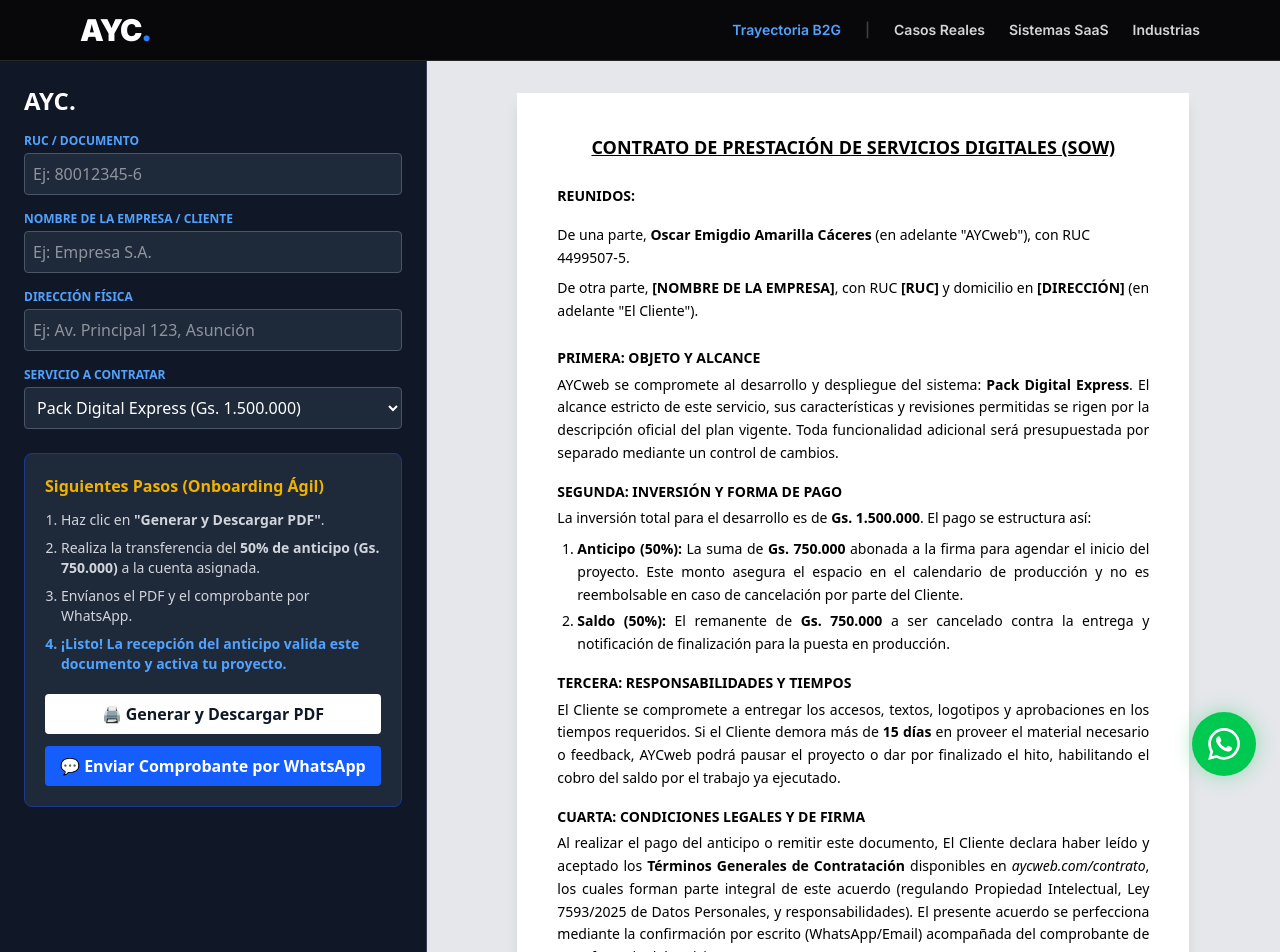
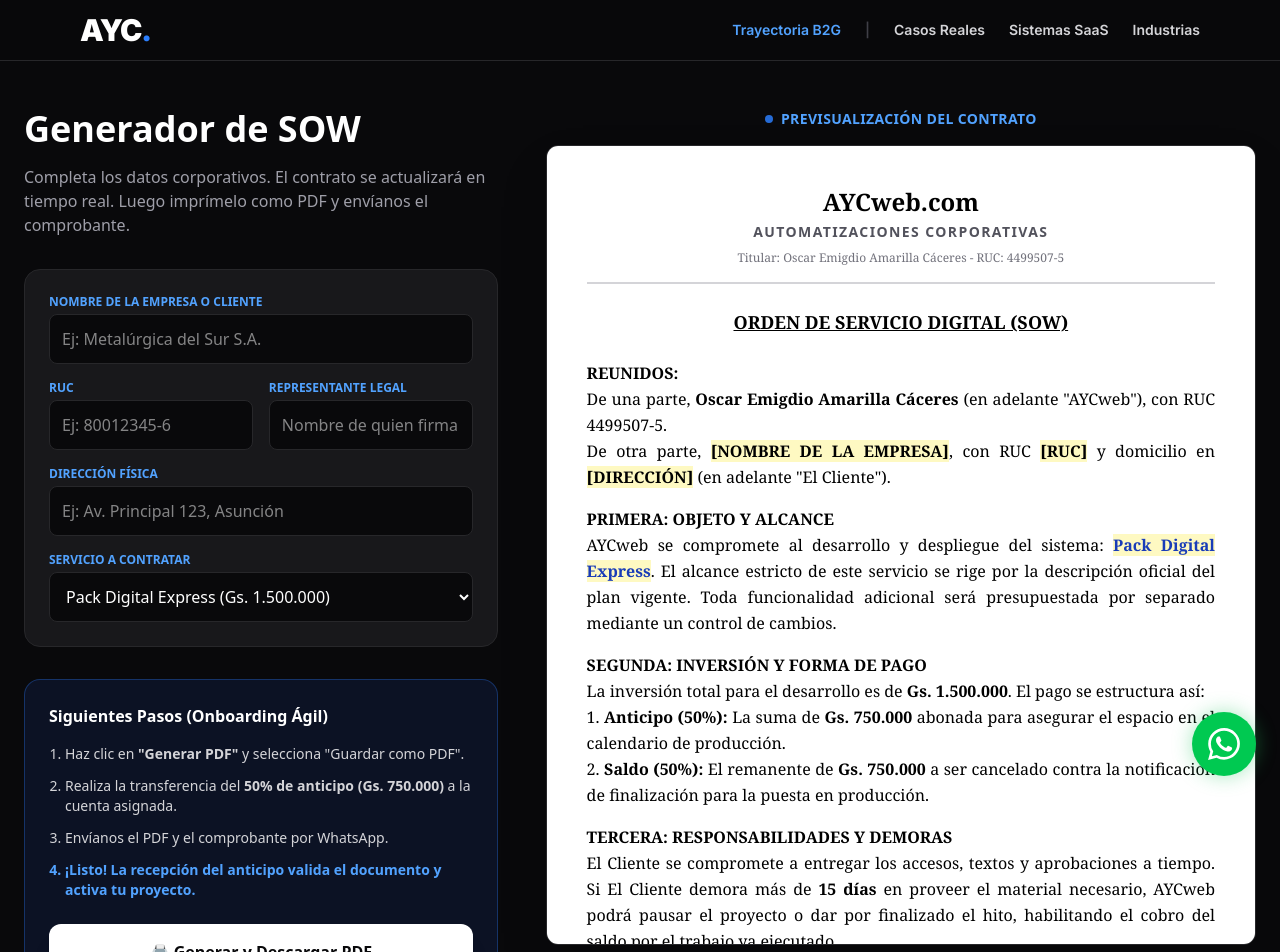
Before and after one commit to oscaramarilla/aycweb, a Next.js app: page /legales in a window 1280 px wide. Shown: the top 952 px of the page. Built offline with nearby package versions, Linux system fonts and the light colour scheme.

Commit message:
feat: PDF ninja ing

```diff
--- a/app/legales/page.tsx
+++ b/app/legales/page.tsx
@@ -3,188 +3,209 @@
 import React, { useState } from 'react';
 
 export default function GeneradorContrato() {
-  // Estados para los campos dinámicos
-  const [empresa, setEmpresa] = useState('[NOMBRE DE LA EMPRESA]');
-  const [ruc, setRuc] = useState('[RUC]');
-  const [direccion, setDireccion] = useState('[DIRECCIÓN]');
-  const [servicio, setServicio] = useState('Pack Digital Express');
-  const [precio, setPrecio] = useState('1.500.000');
-  const [anticipo, setAnticipo] = useState('750.000');
+  // Estados para guardar los datos del cliente en tiempo real
+  const [datos, setDatos] = useState({
+    empresa: '',
+    ruc: '',
+    direccion: '',
+    representante: '',
+    servicio: 'Pack Digital Express',
+  });
 
-  // Función para manejar el cambio de plan y actualizar precios
-  const handleSelectChange = (e: any) => {
-    const opcion = e.target.value;
-    if (opcion === 'express') {
-      setServicio('Pack Digital Express');
-      setPrecio('1.500.000');
-      setAnticipo('750.000');
-    } else if (opcion === 'pro') {
-      setServicio('Pack Digital Pro');
-      setPrecio('3.000.000');
-      setAnticipo('1.500.000');
-    }
+  // Lógica de precios según el servicio seleccionado
+  const planes = {
+    "Pack Digital Express": { precio: "1.500.000", anticipo: "750.000", saldo: "750.000" },
+    "Automatización Empresarial": { precio: "4.500.000", anticipo: "2.250.000", saldo: "2.250.000" },
+    "Motor de Cotizaciones PRO": { precio: "8.000.000", anticipo: "4.000.000", saldo: "4.000.000" }
   };
 
-  // Función REAL y blindada para generar el PDF
-  const handleGenerarPDF = async () => {
-    try {
-      // Aviso en consola para saber que arrancó
-      console.log("Iniciando generación de PDF...");
+  const planSeleccionado = planes[datos.servicio as keyof typeof planes];
 
-      const elemento = document.getElementById('documento-contrato');
-      if (!elemento) {
-        alert("No se encontró el contrato en la pantalla.");
-        return;
-      }
-
-      // Importación dinámica segura para Next.js
-      const html2pdfModule = await import('html2pdf.js');
-      const html2pdf = html2pdfModule.default || html2pdfModule;
-
-      const opciones: any = {
-        margin: 15,
-        filename: `Contrato_SOW_${empresa.replace(/\s+/g, '_')}.pdf`,
-        image: { type: 'jpeg', quality: 0.98 },
-        html2canvas: { scale: 2, useCORS: true }, // useCORS ayuda con los estilos
-        jsPDF: { unit: 'mm', format: 'a4', orientation: 'portrait' }
+  // Función infalible para generar PDF usando el navegador
+  const generarPDF = () => {
+    window.print();
   };
 
-      // Generamos el PDF
-      await html2pdf().set(opciones).from(elemento).save();
-      console.log("¡PDF generado con éxito!");
-
-    } catch (error) {
-      console.error("Error al generar el PDF:", error);
-      alert("Hubo un problema al generar el PDF. Mirá la consola (F12) para más detalles.");
-    }
-  };
-
-  const handleEnviarWhatsApp = () => {
-    const nombreEmpresa = empresa !== '[NOMBRE DE LA EMPRESA]' ? empresa : 'mi empresa';
-    const mensaje = `Hola Oscar, aquí te envío el comprobante del anticipo para iniciar el proyecto de ${nombreEmpresa} (${servicio}).`;
-    // Reemplaza los X con tu número real de WhatsApp de AYC
-    window.open(`https://wa.me/595XXXXXXXXX?text=${encodeURIComponent(mensaje)}`, '_blank');
-  };
+  // Link de WhatsApp dinámico
+  const empresaNombre = datos.empresa || 'mi empresa';
+  const whatsappLink = `https://wa.me/595985864209?text=${encodeURIComponent(`Hola Oscar, ya generé el contrato por el ${datos.servicio} para ${empresaNombre}. Te paso el comprobante del anticipo para agendar el inicio del proyecto.`)}`;
 
   return (
-    <div className="flex min-h-screen bg-gray-900 text-white font-sans">
+    <main className="min-h-screen bg-zinc-950 text-zinc-300 font-sans selection:bg-blue-500/30">
 
-      {/* PANEL IZQUIERDO */}
-      <div className="w-1/3 p-6 border-r border-gray-700 flex flex-col gap-6">
+      {/* ==========================================
+          VISTA WEB (OCULTA AL IMPRIMIR EL PDF)
+          ========================================== */}
+      <div className="print:hidden py-12 px-4 sm:px-6 max-w-7xl mx-auto flex flex-col lg:flex-row gap-12">
+
+        {/* Columna Izquierda (FORMULARIO) */}
+        <div className="w-full lg:w-2/5 order-2 lg:order-1 space-y-8">
+
           <div>
-          <h2 className="text-2xl font-bold mb-4 text-white">AYC.</h2>
+            <h1 className="text-4xl font-black text-white mb-4">Generador de SOW</h1>
+            <p className="text-zinc-400 mb-8">Completa los datos corporativos. El contrato se actualizará en tiempo real. Luego imprímelo como PDF y envíanos el comprobante.</p>
 
-          <div className="flex flex-col gap-4">
+            <div className="bg-zinc-900 border border-zinc-800 p-6 rounded-2xl space-y-4 mb-8">
               <div>
-              <label className="block text-xs text-blue-400 font-semibold mb-1">RUC / DOCUMENTO</label>
-              <input
-                type="text"
-                placeholder="Ej: 80012345-6"
-                className="w-full p-2 bg-gray-800 rounded border border-gray-600 focus:border-blue-500 outline-none"
-                onChange={(e) => setRuc(e.target.value || '[RUC]')}
-              />
+                <label className="block text-xs font-bold text-blue-400 uppercase mb-1">Nombre de la Empresa o Cliente</label>
+                <input type="text" className="w-full bg-zinc-950 border border-zinc-800 rounded-lg p-3 text-white focus:border-blue-500 outline-none" placeholder="Ej: Metalúrgica del Sur S.A." onChange={e => setDatos({...datos, empresa: e.target.value})} />
+              </div>
+              <div className="grid grid-cols-1 sm:grid-cols-2 gap-4">
+                <div>
+                  <label className="block text-xs font-bold text-blue-400 uppercase mb-1">RUC</label>
+                  <input type="text" className="w-full bg-zinc-950 border border-zinc-800 rounded-lg p-3 text-white focus:border-blue-500 outline-none" placeholder="Ej: 80012345-6" onChange={e => setDatos({...datos, ruc: e.target.value})} />
                 </div>
                 <div>
-              <label className="block text-xs text-blue-400 font-semibold mb-1">NOMBRE DE LA EMPRESA / CLIENTE</label>
-              <input
-                type="text"
-                placeholder="Ej: Empresa S.A."
-                className="w-full p-2 bg-gray-800 rounded border border-gray-600 focus:border-blue-500 outline-none"
-                onChange={(e) => setEmpresa(e.target.value || '[NOMBRE DE LA EMPRESA]')}
-              />
+                  <label className="block text-xs font-bold text-blue-400 uppercase mb-1">Representante Legal</label>
+                  <input type="text" className="w-full bg-zinc-950 border border-zinc-800 rounded-lg p-3 text-white focus:border-blue-500 outline-none" placeholder="Nombre de quien firma" onChange={e => setDatos({...datos, representante: e.target.value})} />
+                </div>
               </div>
               <div>
-              <label className="block text-xs text-blue-400 font-semibold mb-1">DIRECCIÓN FÍSICA</label>
-              <input
-                type="text"
-                placeholder="Ej: Av. Principal 123, Asunción"
-                className="w-full p-2 bg-gray-800 rounded border border-gray-600 focus:border-blue-500 outline-none"
-                onChange={(e) => setDireccion(e.target.value || '[DIRECCIÓN]')}
-              />
+                <label className="block text-xs font-bold text-blue-400 uppercase mb-1">Dirección Física</label>
+                <input type="text" className="w-full bg-zinc-950 border border-zinc-800 rounded-lg p-3 text-white focus:border-blue-500 outline-none" placeholder="Ej: Av. Principal 123, Asunción" onChange={e => setDatos({...datos, direccion: e.target.value})} />
               </div>
               <div>
-              <label className="block text-xs text-blue-400 font-semibold mb-1">SERVICIO A CONTRATAR</label>
-              <select
-                className="w-full p-2 bg-gray-800 rounded border border-gray-600 focus:border-blue-500 outline-none"
-                onChange={handleSelectChange}
-              >
-                <option value="express">Pack Digital Express (Gs. 1.500.000)</option>
-                <option value="pro">Pack Digital Pro (Gs. 3.000.000)</option>
+                <label className="block text-xs font-bold text-blue-400 uppercase mb-1">Servicio a Contratar</label>
+                <select className="w-full bg-zinc-950 border border-zinc-800 rounded-lg p-3 text-white focus:border-blue-500 outline-none" onChange={e => setDatos({...datos, servicio: e.target.value})}>
+                  <option value="Pack Digital Express">Pack Digital Express (Gs. 1.500.000)</option>
+                  <option value="Automatización Empresarial">Automatización Empresarial (Gs. 4.500.000)</option>
+                  <option value="Motor de Cotizaciones PRO">Motor de Cotizaciones PRO (Gs. 8.000.000)</option>
                 </select>
+              </div>
+            </div>
+
+            <div className="bg-blue-900/20 border border-blue-500/30 p-6 rounded-2xl">
+              <h3 className="text-white font-bold mb-4">Siguientes Pasos (Onboarding Ágil)</h3>
+              <ol className="list-decimal pl-4 space-y-3 text-sm text-zinc-300">
+                <li>Haz clic en <strong>"Generar PDF"</strong> y selecciona "Guardar como PDF".</li>
+                <li>Realiza la transferencia del <strong>50% de anticipo (Gs. {planSeleccionado.anticipo})</strong> a la cuenta asignada.</li>
+                <li>Envíanos el PDF y el comprobante por WhatsApp.</li>
+                <li className="text-blue-400 font-bold">¡Listo! La recepción del anticipo valida el documento y activa tu proyecto.</li>
+              </ol>
+
+              <div className="mt-6 flex flex-col gap-3">
+                <button onClick={generarPDF} className="w-full bg-white text-zinc-950 hover:bg-zinc-200 font-black py-4 rounded-xl shadow-xl transition-all">
+                  🖨️ Generar y Descargar PDF
+                </button>
+                <a href={whatsappLink} target="_blank" rel="noopener noreferrer" className="w-full bg-blue-600 hover:bg-blue-500 text-white font-black py-4 rounded-xl text-center shadow-lg transition-all">
+                  💬 Enviar Comprobante por WhatsApp
+                </a>
+              </div>
             </div>
           </div>
         </div>
 
-        {/* ONBOARDING ÁGIL */}
-        <div className="bg-gray-800 p-5 rounded-lg border border-blue-900">
-          <h3 className="text-yellow-500 font-semibold mb-3">Siguientes Pasos (Onboarding Ágil)</h3>
-          <ol className="text-sm text-gray-300 flex flex-col gap-2 list-decimal pl-4">
-            <li>Haz clic en <strong>"Generar y Descargar PDF"</strong>.</li>
-            <li>Realiza la transferencia del <strong>50% de anticipo (Gs. {anticipo})</strong> a la cuenta asignada.</li>
-            <li>Envíanos el PDF y el comprobante por WhatsApp.</li>
-            <li className="text-blue-400 font-semibold">¡Listo! La recepción del anticipo valida este documento y activa tu proyecto.</li>
-          </ol>
-
-          <div className="mt-5 flex flex-col gap-3">
-            <button
-              onClick={handleGenerarPDF}
-              className="w-full bg-white text-gray-900 font-bold py-2 rounded flex justify-center items-center gap-2 hover:bg-gray-200 transition"
-            >
-              🖨️ Generar y Descargar PDF
-            </button>
-            <button
-              onClick={handleEnviarWhatsApp}
-              className="w-full bg-blue-600 text-white font-bold py-2 rounded flex justify-center items-center gap-2 hover:bg-blue-700 transition"
-            >
-              💬 Enviar Comprobante por WhatsApp
-            </button>
-          </div>
-        </div>
+        {/* Columna Derecha (VISTA PREVIA EN WEB) */}
+        <div className="w-full lg:w-3/5 order-1 lg:order-2">
+          <div className="sticky top-6">
+            <div className="flex items-center justify-center gap-2 mb-4">
+              <span className="flex h-2 w-2 rounded-full bg-blue-500 animate-pulse"></span>
+              <p className="text-blue-400 font-bold text-sm tracking-wide uppercase">Previsualización del Contrato</p>
             </div>
 
-      {/* PANEL DERECHO - DOCUMENTO */}
-      <div className="w-2/3 bg-gray-200 p-8 overflow-y-auto flex justify-center">
-        <div id="documento-contrato" className="bg-white text-black p-10 max-w-2xl shadow-lg text-sm leading-relaxed w-full">
-          <h1 className="text-center font-bold text-lg mb-6 underline">CONTRATO DE PRESTACIÓN DE SERVICIOS DIGITALES (SOW)</h1>
+            <div className="bg-white text-black p-6 sm:p-10 font-serif rounded-xl shadow-2xl border border-zinc-800 max-h-[800px] overflow-y-auto">
+              <div className="border-b-2 border-zinc-300 pb-4 mb-6 text-center">
+                <h1 className="text-xl sm:text-2xl font-black">AYCweb.com</h1>
+                <p className="text-xs sm:text-sm font-sans text-zinc-600 font-bold tracking-widest uppercase mt-1">Automatizaciones Corporativas</p>
+                <p className="text-xs mt-2 text-zinc-500">Titular: Oscar Emigdio Amarilla Cáceres - RUC: 4499507-5</p>
+              </div>
 
-          <p className="mb-4 font-bold">REUNIDOS:</p>
-          <p className="mb-2">De una parte, <strong>Oscar Emigdio Amarilla Cáceres</strong> (en adelante "AYCweb"), con RUC 4499507-5.</p>
-          <p className="mb-6">De otra parte, <strong>{empresa}</strong>, con RUC <strong>{ruc}</strong> y domicilio en <strong>{direccion}</strong> (en adelante "El Cliente").</p>
+              <h2 className="text-lg font-bold text-center mb-6 uppercase underline">
+                Orden de Servicio Digital (SOW)
+              </h2>
 
-          <p className="font-bold mb-1">PRIMERA: OBJETO Y ALCANCE</p>
-          <p className="mb-4 text-justify">
-            AYCweb se compromete al desarrollo y despliegue del sistema: <strong>{servicio}</strong>. El alcance estricto de este servicio, sus características y revisiones permitidas se rigen por la descripción oficial del plan vigente. Toda funcionalidad adicional será presupuestada por separado mediante un control de cambios.
+              <div className="space-y-4 text-sm sm:text-base text-justify leading-relaxed">
+                <p>
+                  <strong>REUNIDOS:</strong><br/>
+                  De una parte, <strong>Oscar Emigdio Amarilla Cáceres</strong> (en adelante "AYCweb"), con RUC 4499507-5.<br/>
+                  De otra parte, <strong className="bg-yellow-100">{datos.empresa || '[NOMBRE DE LA EMPRESA]'}</strong>, con RUC <strong className="bg-yellow-100">{datos.ruc || '[RUC]'}</strong> y domicilio en <strong className="bg-yellow-100">{datos.direccion || '[DIRECCIÓN]'}</strong> (en adelante "El Cliente").
                 </p>
 
-          <p className="font-bold mb-1">SEGUNDA: INVERSIÓN Y FORMA DE PAGO</p>
-          <p className="mb-2">La inversión total para el desarrollo es de <strong>Gs. {precio}</strong>. El pago se estructura así:</p>
-          <ul className="list-decimal pl-5 mb-4 text-justify">
-            <li className="mb-1"><strong>Anticipo (50%):</strong> La suma de <strong>Gs. {anticipo}</strong> abonada a la firma para agendar el inicio del proyecto. Este monto asegura el espacio en el calendario de producción y no es reembolsable en caso de cancelación por parte del Cliente.</li>
-            <li><strong>Saldo (50%):</strong> El remanente de <strong>Gs. {anticipo}</strong> a ser cancelado contra la entrega y notificación de finalización para la puesta en producción.</li>
-          </ul>
-
-          <p className="font-bold mb-1">TERCERA: RESPONSABILIDADES Y TIEMPOS</p>
-          <p className="mb-4 text-justify">
-            El Cliente se compromete a entregar los accesos, textos, logotipos y aprobaciones en los tiempos requeridos. Si el Cliente demora más de <strong>15 días</strong> en proveer el material necesario o feedback, AYCweb podrá pausar el proyecto o dar por finalizado el hito, habilitando el cobro del saldo por el trabajo ya ejecutado.
+                <p>
+                  <strong>PRIMERA: OBJETO Y ALCANCE</strong><br/>
+                  AYCweb se compromete al desarrollo y despliegue del sistema: <strong className="bg-yellow-100 text-blue-800">{datos.servicio}</strong>. El alcance estricto de este servicio se rige por la descripción oficial del plan vigente. Toda funcionalidad adicional será presupuestada por separado mediante un control de cambios.
                 </p>
 
-          <p className="font-bold mb-1">CUARTA: CONDICIONES LEGALES Y DE FIRMA</p>
-          <p className="mb-8 text-justify">
-            Al realizar el pago del anticipo o remitir este documento, El Cliente declara haber leído y aceptado los <strong>Términos Generales de Contratación</strong> disponibles en <em>aycweb.com/contrato</em>, los cuales forman parte integral de este acuerdo (regulando Propiedad Intelectual, Ley 7593/2025 de Datos Personales, y responsabilidades). El presente acuerdo se perfecciona mediante la confirmación por escrito (WhatsApp/Email) acompañada del comprobante de transferencia del anticipo.
+                <p>
+                  <strong>SEGUNDA: INVERSIÓN Y FORMA DE PAGO</strong><br/>
+                  La inversión total para el desarrollo es de <strong>Gs. {planSeleccionado.precio}</strong>. El pago se estructura así:<br/>
+                  1. <strong>Anticipo (50%):</strong> La suma de <strong>Gs. {planSeleccionado.anticipo}</strong> abonada para asegurar el espacio en el calendario de producción.<br/>
+                  2. <strong>Saldo (50%):</strong> El remanente de <strong>Gs. {planSeleccionado.saldo}</strong> a ser cancelado contra la notificación de finalización para la puesta en producción.
                 </p>
 
-          <div className="flex justify-between mt-12 pt-8">
-            <div className="w-[45%] border-t border-black text-center pt-2">
-              <p className="font-bold">Oscar Emigdio Amarilla</p>
-              <p className="text-xs text-gray-600">AYCweb.com</p>
-            </div>
-            <div className="w-[45%] border-t border-black text-center pt-2">
-              <p className="font-bold">{empresa === '[NOMBRE DE LA EMPRESA]' ? '[FIRMA CLIENTE]' : empresa}</p>
-              <p className="text-xs text-gray-600">Representante Legal / Titular</p>
+                <p>
+                  <strong>TERCERA: RESPONSABILIDADES Y DEMORAS</strong><br/>
+                  El Cliente se compromete a entregar los accesos, textos y aprobaciones a tiempo. Si El Cliente demora más de <strong>15 días</strong> en proveer el material necesario, AYCweb podrá pausar el proyecto o dar por finalizado el hito, habilitando el cobro del saldo por el trabajo ya ejecutado.
+                </p>
+
+                <p>
+                  <strong>CUARTA: CONDICIONES LEGALES DE CONTRATACIÓN</strong><br/>
+                  Al realizar el pago del anticipo o remitir este documento, El Cliente declara haber leído y aceptado los <strong>Términos Generales de Contratación</strong> disponibles en <em>aycweb.com/contrato</em>, los cuales regulan la Propiedad Intelectual, la Ley 7593/2025 de Protección de Datos Personales y limitación de responsabilidad. El acuerdo se perfecciona mediante la confirmación por escrito acompañada del comprobante de transferencia.
+                </p>
               </div>
             </div>
           </div>
         </div>
       </div>
+
+      {/* ==========================================
+          VISTA DE IMPRESIÓN (SOLO SE VE EN EL PDF)
+          ========================================== */}
+      <div className="hidden print:block bg-white text-black p-10 font-serif max-w-4xl mx-auto">
+        <div className="border-b-2 border-zinc-300 pb-4 mb-8 text-center">
+          <h1 className="text-2xl font-black">AYCweb.com | Automatizaciones Corporativas</h1>
+          <p className="text-sm">Titular: Oscar Emigdio Amarilla Cáceres - RUC: 4499507-5</p>
+          <p className="text-sm">Cel: +595 985 864209 | Lambaré, Paraguay</p>
+        </div>
+
+        <h2 className="text-xl font-bold text-center mb-8 uppercase underline">
+          Orden de Prestación de Servicios Digitales (SOW)
+        </h2>
+
+        <div className="space-y-6 text-justify leading-relaxed">
+          <p>
+            <strong>REUNIDOS:</strong><br/>
+            De una parte, <strong>Oscar Emigdio Amarilla Cáceres</strong> (en adelante "AYCweb"), con RUC 4499507-5.<br/>
+            De otra parte, <strong>{datos.empresa || '_________________________'}</strong>, con RUC <strong>{datos.ruc || '_________________'}</strong> y domicilio en <strong>{datos.direccion || '_________________________'}</strong> (en adelante "El Cliente"), representada en este acto por <strong>{datos.representante || '_________________________'}</strong>.
+          </p>
+
+          <p>
+            <strong>PRIMERA: OBJETO Y ALCANCE</strong><br/>
+            AYCweb se compromete al desarrollo y despliegue del sistema: <strong>{datos.servicio}</strong>. El alcance estricto de este servicio, sus características y revisiones permitidas se rigen por la descripción oficial del plan vigente. Toda funcionalidad adicional será presupuestada por separado mediante un control de cambios por escrito.
+          </p>
+
+          <p>
+            <strong>SEGUNDA: INVERSIÓN Y FORMA DE PAGO</strong><br/>
+            La inversión total para el desarrollo es de <strong>Gs. {planSeleccionado.precio}</strong>. El pago se estructura así:<br/>
+            1. <strong>Anticipo (50%):</strong> La suma de <strong>Gs. {planSeleccionado.anticipo}</strong> abonada a la firma para agendar el inicio del proyecto. Este monto asegura el espacio en el calendario de producción y no es reembolsable en caso de cancelación por parte del Cliente.<br/>
+            2. <strong>Saldo (50%):</strong> El remanente de <strong>Gs. {planSeleccionado.saldo}</strong> a ser cancelado contra la entrega y notificación de finalización para la puesta en producción.
+          </p>
+
+          <p>
+            <strong>TERCERA: RESPONSABILIDADES Y DEMORAS DEL CLIENTE</strong><br/>
+            El Cliente se compromete a entregar los accesos, textos, logotipos y aprobaciones en los tiempos requeridos. Si El Cliente demora más de <strong>15 días</strong> en proveer el material o feedback necesario para avanzar, AYCweb tendrá el derecho de pausar el proyecto o dar por finalizado el hito, habilitando el cobro del saldo por el trabajo ya ejecutado hasta la fecha.
+          </p>
+
+          <p>
+            <strong>CUARTA: CONDICIONES LEGALES Y MARCO REGULATORIO</strong><br/>
+            Al realizar el pago del anticipo o remitir este documento, El Cliente declara haber leído y aceptado los <strong>Términos Generales de Contratación</strong> (Contrato Marco - MSA) disponibles en <em>www.aycweb.com/contrato</em>, los cuales forman parte integral e inseparable de este acuerdo. Dichos términos regulan el licenciamiento y Propiedad Intelectual, la aplicación de la Ley 7593/2025 de Protección de Datos Personales, y los límites de responsabilidad. El presente acuerdo se perfecciona mediante la confirmación por escrito acompañada del comprobante de transferencia bancaria del anticipo.
+          </p>
+        </div>
+
+        <div className="mt-24 grid grid-cols-2 gap-20 text-center">
+          <div>
+            <div className="border-b border-black mb-2"></div>
+            <p className="font-bold">Oscar Emigdio Amarilla C.</p>
+            <p className="text-sm">AYCweb.com | RUC: 4499507-5</p>
+          </div>
+          <div>
+            <div className="border-b border-black mb-2"></div>
+            <p className="font-bold">{datos.representante || 'Firma de El Cliente'}</p>
+            <p className="text-sm">{datos.empresa || 'Representante Legal'}</p>
+          </div>
+        </div>
+      </div>
+
+    </main>
   );
 }
```
Lines whose indentation alone changed are shown as unchanged.
